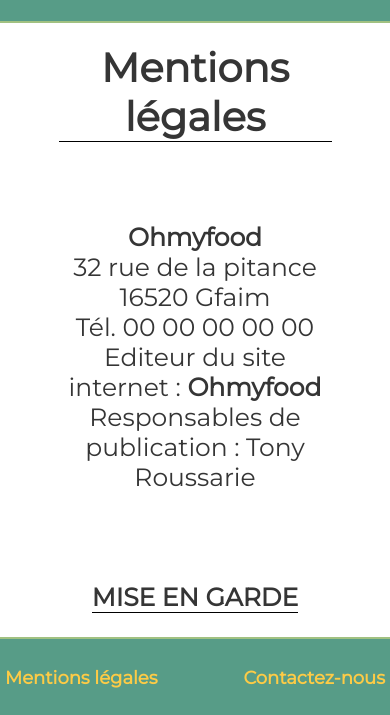
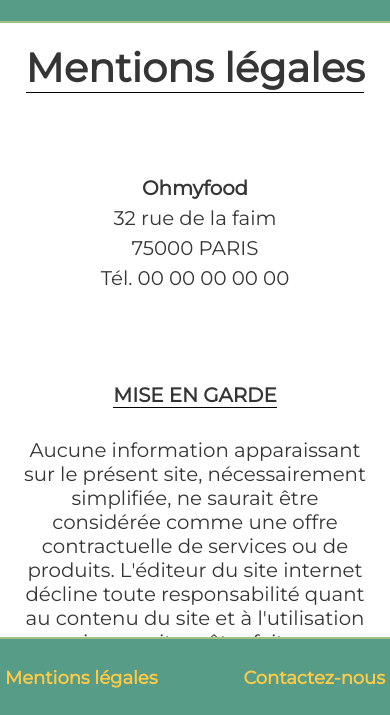
Before and after one commit to Seykath/Projet_P3, a website: page mentions-legales.html in a window 390 px wide. Shown: the part 127-842 px from the top of the page. Drawn offline with Linux system fonts and the light colour scheme; a web font is replaced by a local one.

Commit message:
modifications mentions légales

```diff
--- a/mentions-legales.html
+++ b/mentions-legales.html
@@ -32,11 +32,9 @@
             <h1>Mentions légales</h1>
 
             <p class="infos"><strong>Ohmyfood</strong><br />
-                32 rue de la pitance<br>
-                16520 Gfaim<br>
-                Tél. 00 00 00 00 00<br>
-                Editeur du site internet : <strong>Ohmyfood</strong><br>
-                Responsables de publication : Tony Roussarie</p>
+                32 rue de la faim<br>
+                75000 PARIS<br>
+                Tél. 00 00 00 00 00</p>
 
             <h4 class="chapitre">Mise en garde</h4>
 
@@ -109,7 +107,7 @@
     <!-- FOOTER -->
     <footer>
         <a href="mentions-legales.html" class="link-animation" target="_blank">Mentions légales</a>
-        <a href="mailto:adresse@ohmyfood.com"" class=" link-animation">Contactez-nous</a>
+        <a href="mailto:adresse@ohmyfood.com" class=" link-animation">Contactez-nous</a>
     </footer>
 
 </body>
--- a/sass/base/_base.scss
+++ b/sass/base/_base.scss
@@ -281,10 +281,21 @@
         }
 
         strong {
-            font-size: 0.91em;
+            font-size: 0.9em;
             margin-top: 10px;
         }
     }
+
+        .mentions-legales {
+            display: flex;
+            justify-content: center;
+            align-items: center;
+            font-size: 0.9em;
+            text-align: center;
+            width: 100%;
+            margin-left: 0;
+            margin-right: 0;
+        }
 }
 
 @media screen and (max-width: 500px) {
--- a/sass/pages/_index.scss
+++ b/sass/pages/_index.scss
@@ -1,7 +1,6 @@
 // Suppression de la couleur des liens et de la barre de soulignement
 .link {
     text-decoration: none;
-    color: none;
 }
 
 
```
Also changed, not shown: index.html (+6 -6 lines), css/style.css, 1 other file.
